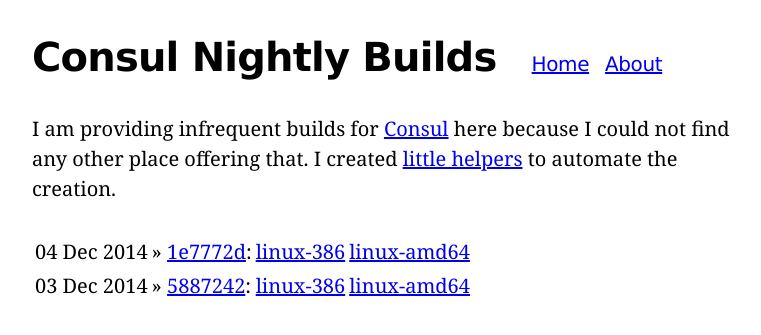
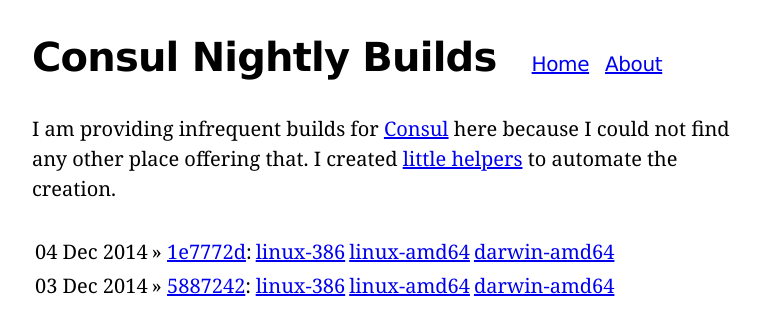
Before and after one commit to hanshasselberg/i0rek.github.io, a Jekyll site: the page built from consul-nightly/index.html, in a window 1280 px wide. Shown: the top 335 px of the page, without its empty margins (258-1019 px from the left). Built offline with Jekyll 4.4.1, drawn with Linux system fonts in a browser that asks for light colours; Markdown is read by kramdown in place of the engine named in the settings; comment, search, counter and statistics services are not loaded.

Commit message:
include darwin.

```diff
--- a/consul-nightly/index.html
+++ b/consul-nightly/index.html
@@ -24,6 +24,7 @@
     <td>&raquo;&nbsp;<a href="https://github.com/hashicorp/consul/commit/{{ rev }}">{{ rev | truncate: 7, '' }}</a>: </td>
     <td><a href="http://consul-nightly.s3-eu-west-1.amazonaws.com/{{ rev }}/linux-386">linux-386</a></td>
     <td><a href="http://consul-nightly.s3-eu-west-1.amazonaws.com/{{ rev }}/linux-amd64">linux-amd64</a></td>
+    <td><a href="http://consul-nightly.s3-eu-west-1.amazonaws.com/{{ rev }}/darwin-amd64">darwin-amd64</a></td>
   </tr>
   {% endfor %}
 </table>
```
